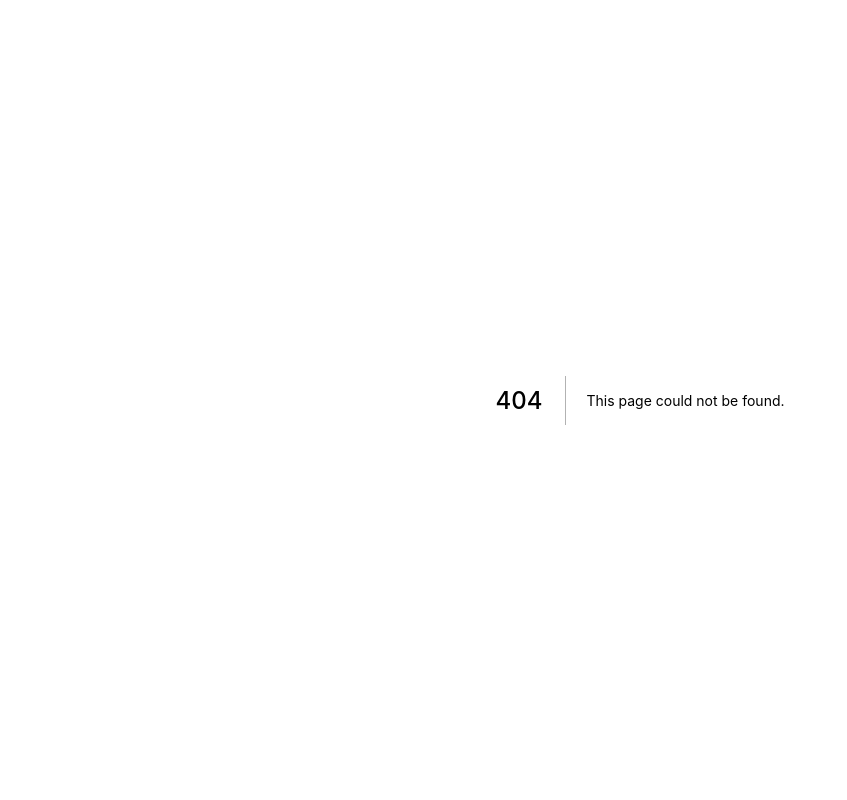
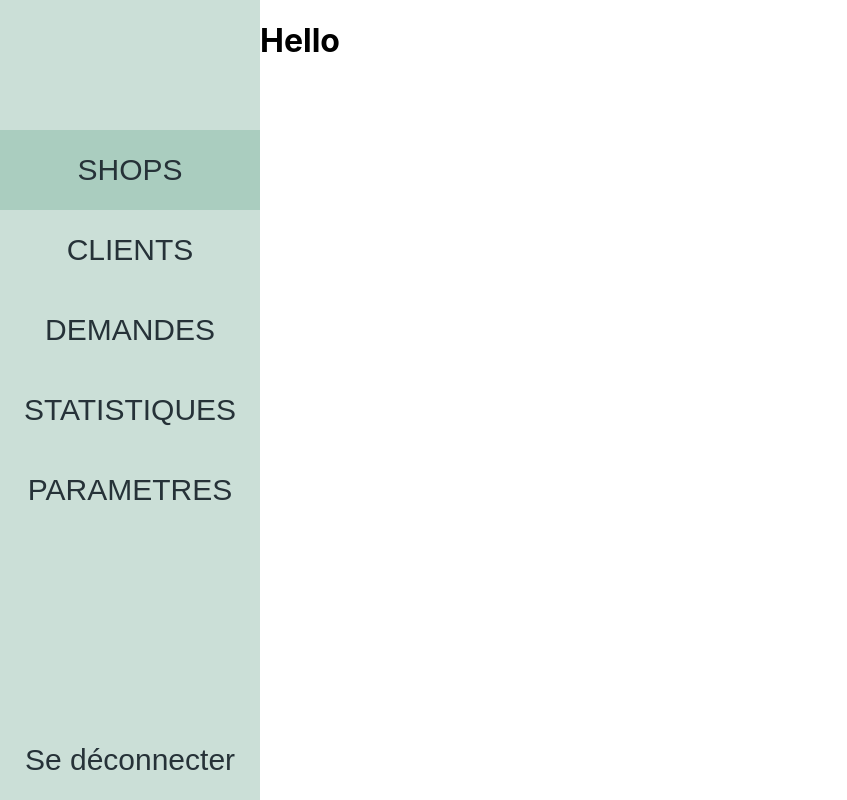
Before and after one commit to othmaneg99/KoloFreshWeb, a Next.js app: page /admin/shopdetail in a window 1280 px wide. Before the commit this address had no page. Shown: the whole page, without its empty margins (0-847 px from the left). Built offline with nearby package versions, Linux system fonts and the light colour scheme; a web font is replaced by a local one.

Commit message:
Create shop-detail component

```diff
--- /dev/null
+++ b/pages/admin/shopdetail.jsx
@@ -0,0 +1,16 @@
+import AdminSideBar from '@components/adminSideBar/adminSideBar.component.jsx';
+import styles from '/styles/admin.module.scss';
+import cupcake from '@assets/images/cupcake.svg';
+import sale from '@assets/images/sale.svg';
+import mixte from '@assets/images/mixte.svg';
+import Image from 'next/image';
+export default function AdminShops() {
+  return (
+    <div className={styles.container}>
+      <AdminSideBar />
+      <div className={styles.child2}>
+        <h1>Hello</h1>
+      </div>
+    </div>
+  );
+}
--- a/styles/globals.scss
+++ b/styles/globals.scss
@@ -1,6 +1,6 @@
 @import './theme.module';
 @import url('https://fonts.googleapis.com/css2?family=Poppins:ital,wght@0,100;0,200;0,300;0,400;0,500;0,600;0,700;0,800;0,900;1,100;1,200;1,300;1,400;1,500;1,600;1,700;1,800;1,900&family=Volkhov:ital,wght@0,400;0,700;1,400;1,700&display=swap');
-@import url(http://fonts.googleapis.com/css?family=Roboto:400,400italic,500,500italic,700,700italic,900,900italic,300italic,300,100italic,100);
+@import url('http://fonts.googleapis.com/css?family=Roboto:400,400italic,500,500italic,700,700italic,900,900italic,300italic,300,100italic,100');
 @import url('https://fonts.googleapis.com/css2?family=Montserrat:ital,wght@0,100;0,200;0,300;0,400;0,500;0,600;0,700;0,800;0,900;1,100;1,200;1,300;1,400;1,500;1,600;1,700;1,800;1,900&display=swap');
 
 html,
```
